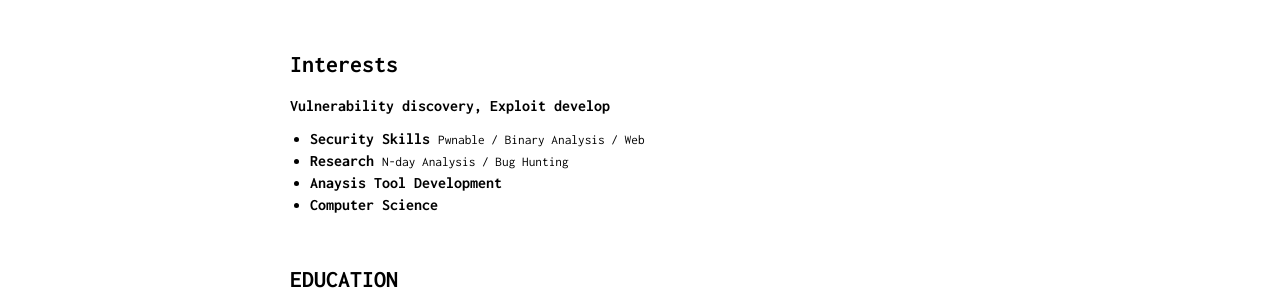
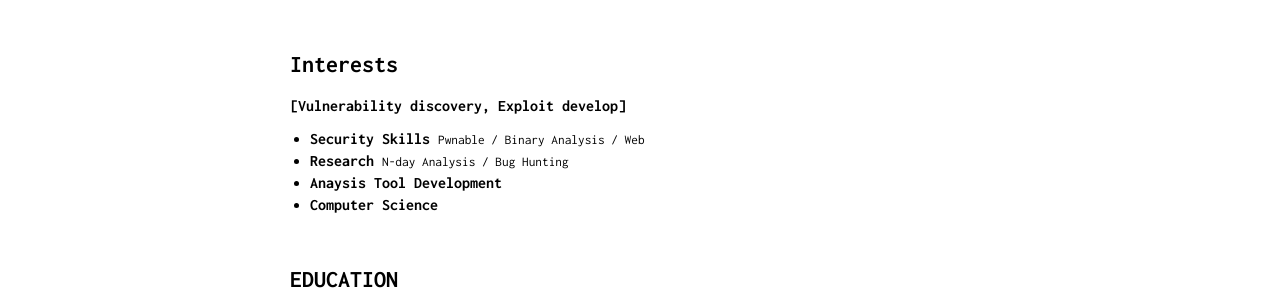
Before and after one commit to Bugeun/bugeun.github.io, a Jekyll site: the page built from index.md, in a window 1280 px wide. Shown: the part 344-634 px from the top of the page. Built offline with Jekyll 4.4.1, drawn with Linux system fonts in a browser that asks for light colours.

```diff
--- a/index.md
+++ b/index.md
@@ -28,7 +28,7 @@ Security Researcher
 
 ## Interests
 <section>
-<b>Vulnerability discovery, Exploit develop</b>
+<b>[Vulnerability discovery, Exploit develop]</b>
           <ul>
             <li>
             <b>Security Skills</b>
```
